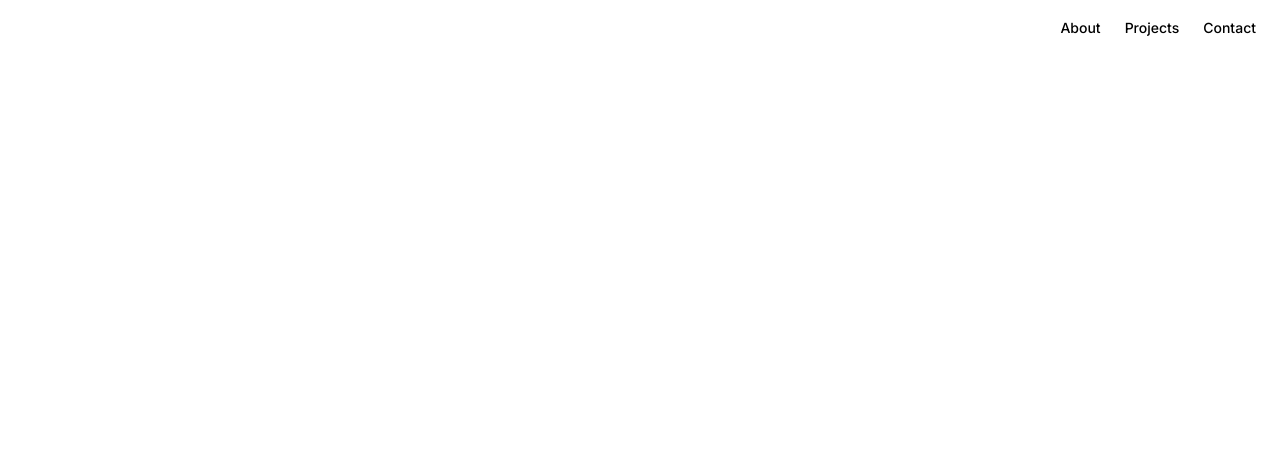
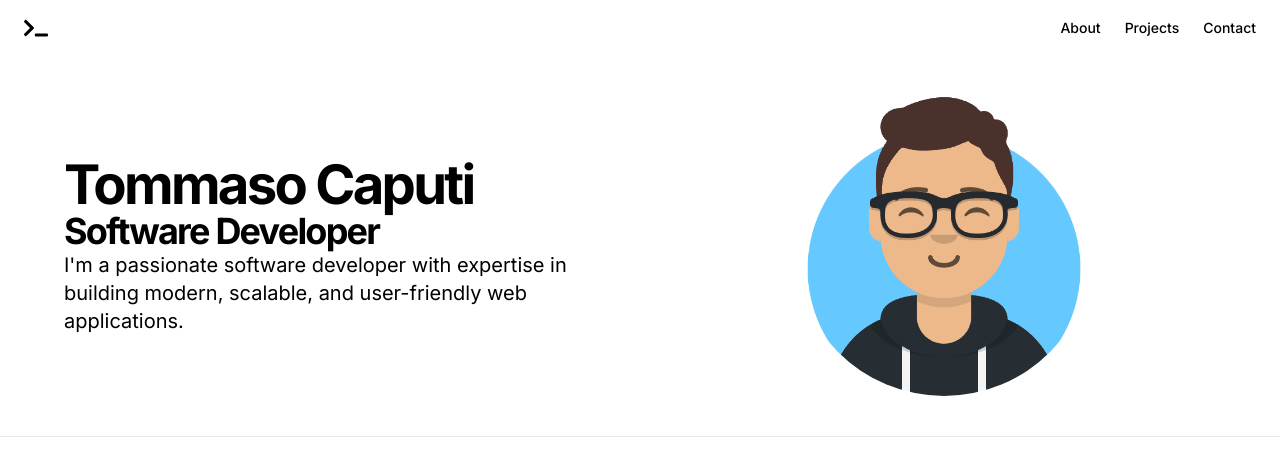
Before and after one commit to tommaso-caputi/portfolio, a Next.js app in the folder portfolio/: page / in a window 1280 px wide. Shown: the top 476 px of the page. Built offline with nearby package versions, Linux system fonts and the light colour scheme.

Commit message:
set header and first section

```diff
--- a/portfolio/src/app/page.tsx
+++ b/portfolio/src/app/page.tsx
@@ -1,9 +1,38 @@
 import Header from "@/components/Header";
+
 
 export default function Home() {
   return (
     <div className="flex flex-col min-h-dvh">
       <Header />
+      <main className="flex-1">
+        <section className="w-full pt-10 pb-10 border-b">
+          <div className="md:px-6 space-y-10 xl:space-y-16">
+            <div className="grid max-w-[1300px] mx-auto gap-4 px-4 sm:px-6 md:px-10 md:grid-cols-2 md:gap-16">
+              <div className="flex justify-center flex-col">
+                <h1 className="lg:leading-tighter text-3xl font-bold tracking-tighter sm:text-4xl md:text-5xl xl:text-[3.4rem] 2xl:text-[3.75rem]">
+                  Tommaso Caputi
+                </h1>
+                <h2 className="text-2xl font-bold tracking-tighter sm:text-3xl md:text-4xl">Software Developer</h2>
+                <p className="mx-auto max-w-[700px] text-muted-foreground md:text-xl">
+                  I'm a passionate software developer with expertise in building modern, scalable, and user-friendly web
+                  applications.
+                </p>
+              </div>
+              <div className="justify-center flex">
+                <img
+                  src="/avatar-circle.png"
+                  width="300"
+                  height="300"
+                  alt="John Doe"
+                  className="rounded-full"
+                  style={{ aspectRatio: "300/300", objectFit: "cover" }}
+                />
+              </div>
+            </div>
+          </div>
+        </section>
+      </main>
     </div>
   );
 }
--- a/portfolio/src/components/Header.tsx
+++ b/portfolio/src/components/Header.tsx
@@ -1,10 +1,12 @@
 import Link from "next/link";
+import { FaTerminal } from "react-icons/fa";
+
 
 export default function Header() {
     return (
-        <header className="px-4 lg:px-6 h-14 flex items-center">
+        <header className="px-8 lg:px-6 h-14 flex items-center">
             <Link href="#" className="flex items-center justify-center" prefetch={false}>
-                {/* <CodeIcon className="size-6" /> */}
+                <FaTerminal className="size-6" />
                 <span className="sr-only">Tommaso Caputi's portfolio</span>
             </Link>
             <nav className="ml-auto flex gap-4 sm:gap-6">
```
Also changed, not shown: portfolio/package.json (+5 -4 lines), portfolio/public/avatar-circle.png (added), 1 other file (tests, documents, lock files or other folders).
